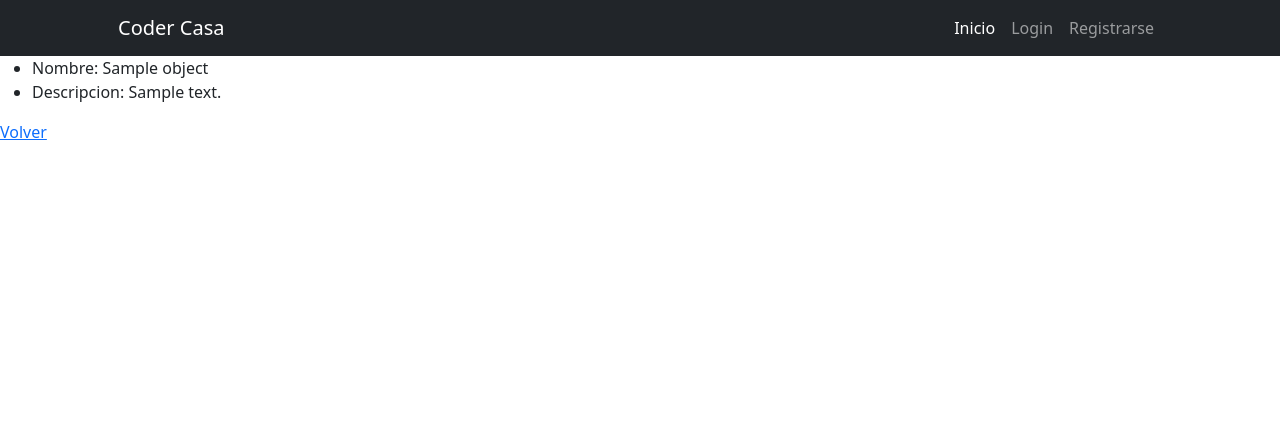
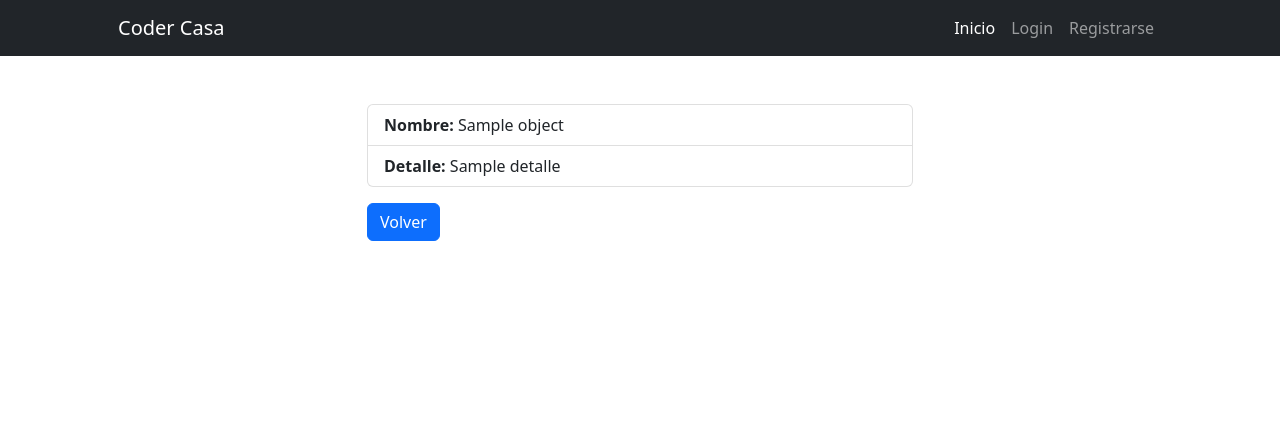
Before and after one commit to SantiPajon/Escuela, a Django app: template Clase/templates/Clase/curso_detail.html in a window 1280 px wide. Shown: the top 440 px of the page. Run offline with Django 3.2, Linux system fonts and the light colour scheme; the template is opened without the code that fills it: most values are stand-ins (such as "Sample title", 1, 10 or a date in 2020); some libraries are stand-ins or nearby versions.

Commit message:
feat: agragemos detail en los cursos

```diff
--- a/Clase/forms.py
+++ b/Clase/forms.py
@@ -15,4 +15,7 @@ class ProfesorForm(forms.ModelForm):
 class CursoForm(forms.ModelForm):
     class Meta:
         model = models.Curso
-        fields = ["nombre"]
+        fields = ["nombre","detalle"]
+        widgets = {
+            'detalle': forms.Textarea(attrs={'rows': 10, 'cols': 60}),  # Ajusta rows y cols según sea necesario
+        }
--- a/Clase/models.py
+++ b/Clase/models.py
@@ -2,7 +2,7 @@ from django.db import models
 
 class Curso(models.Model):
     nombre = models.CharField(max_length=255, unique=True)
-
+    detalle = models.CharField(max_length=800,null=True, blank=True)
 
     def __str__(self) -> str:
         return self.nombre
--- a/Clase/templates/Clase/curso_detail.html
+++ b/Clase/templates/Clase/curso_detail.html
@@ -9,11 +9,18 @@
 {% endblock body_title %}
 
 {% block content %}
-    <ul>
-        <li>Nombre: {{object.nombre}}</li>
-        <li>Descripcion: {{object.descripcion}}</li>
-    </ul>
-    <div>
-        <a href="{% url 'producto:productocategoria_list' %}">Volver</a>
+<div class="container">
+    <div class="row justify-content-center mt-5">
+        <div class="col-md-6">
+            <ul class="list-group">
+                <li class="list-group-item"><strong>Nombre:</strong> {{ object.nombre }}</li>
+                <li class="list-group-item"><strong>Detalle:</strong> {{ object.detalle }}</li>
+            </ul>
+            <div class="mt-3">
+                <a href="{% url 'Clase:curso_list' %}" class="btn btn-primary">Volver</a>
+            </div>
+        </div>
     </div>
+</div>
+
 {% endblock content %}
```
Also changed, not shown: Clase/templates/Clase/curso_list.html (+10 -3 lines), Clase/migrations/0002_curso_detalle.py (added), db.sqlite3.
